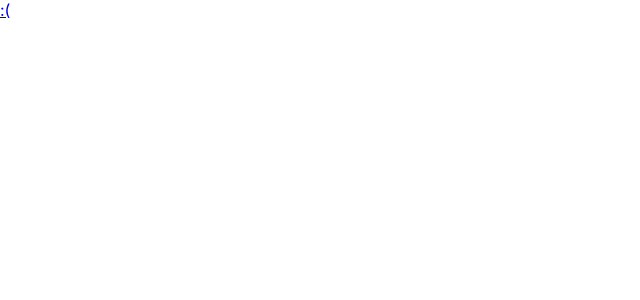
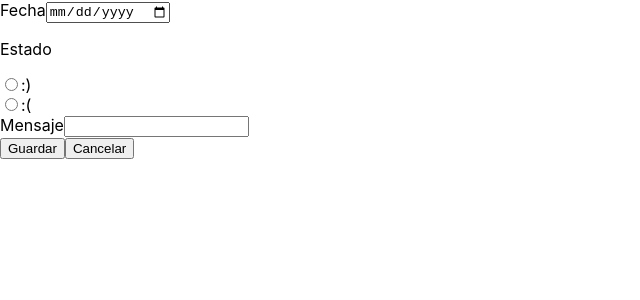
Before and after one commit to PozaTR/formacion-online-life-calendar-PozaTR, a React (Create React App) app: page / in a window 1280 px wide. Shown: the top 300 px of the page, without its empty margins (0-640 px from the left). Built offline with nearby package versions, Linux system fonts and the light colour scheme.

Commit message:
prepare html structure in Edition component

```diff
--- a/src/components/Edition.js
+++ b/src/components/Edition.js
@@ -3,10 +3,62 @@ import { Link } from 'react-router-dom';
 
 const Edition = (props) => {
   return(
-    <Link to='/detail/:dayList'>
-      <div>:(</div>
-    </Link>
-  )
+    <React.Fragment>
+      <form className="form">
+        <div className="date">
+          <label className="date__label" htmlFor="date">Fecha</label>
+          <input
+            className="date__input"
+            type="date"
+            id="date"
+            name="date"
+            min="2019-01-01"
+            max="2019-31-12"
+            step="1"/>
+        </div>
+        <p className="state">Estado</p>
+        <div className="state__container">
+          <div>
+            <label className="state__happy__label" htmlFor="happy">
+              <input
+                classname="state__happy__input"
+                id="happy"
+                type="radio"
+                value=""
+                name="state"
+              />
+              :)
+            </label>
+          </div>
+          <div>
+            <label classname="state__sad__label" htmlFor="sad">
+              <input
+                classname="state__sad__input"
+                id="sad"
+                type="radio"
+                value=""
+                name="state"
+              />
+              :(
+            </label>
+          </div>
+        </div>
+        <div className="message">
+          <label className="message__label" htmlFor="message">Mensaje</label>
+            <input
+              classname="message__input"
+              type="text"
+              id="message"
+              name="message"
+              />
+        </div>
+      </form>
+      <Link classname="edition__link" to='/detail/:dayList'>
+        <button classname="save__button" type="button">Guardar</button>
+        <button className="cancel__button" type="button">Cancelar</button>
+      </Link>
+    </React.Fragment>
+  );
 }
 
 export default Edition;
```
